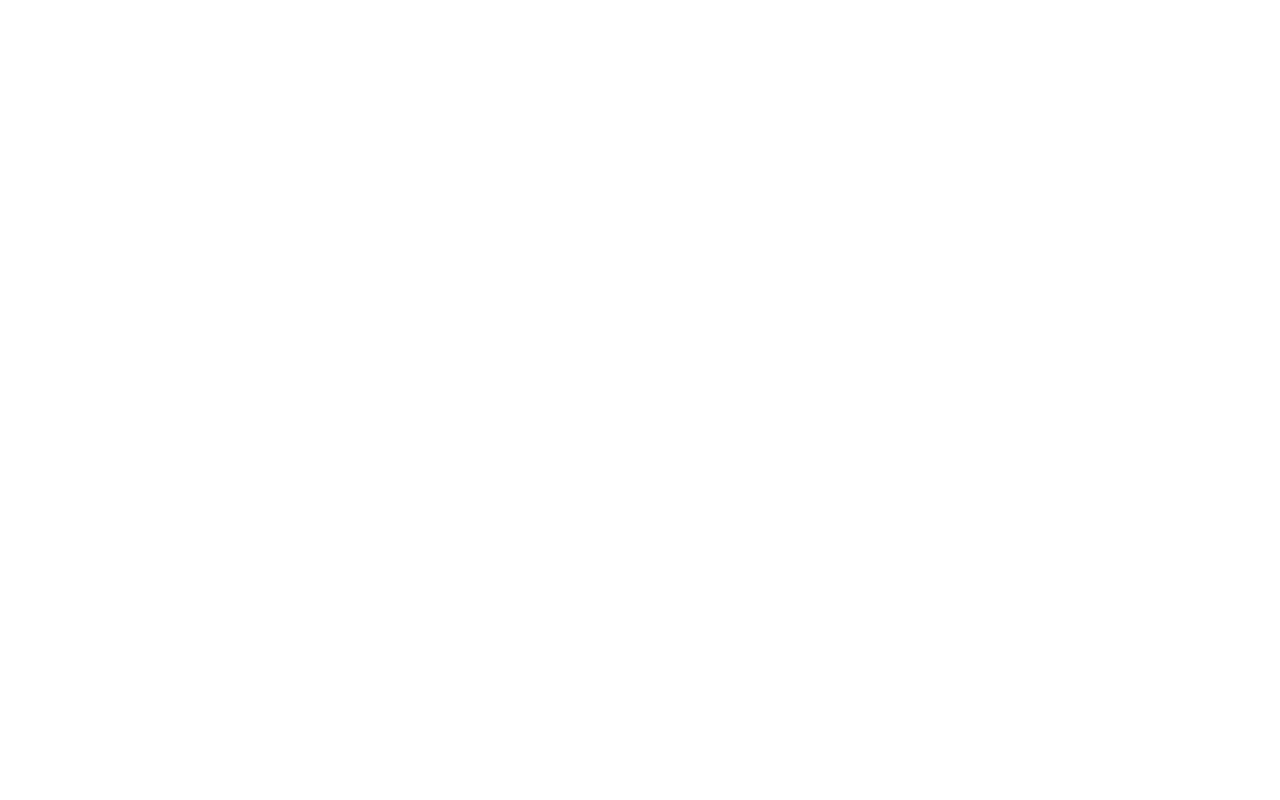
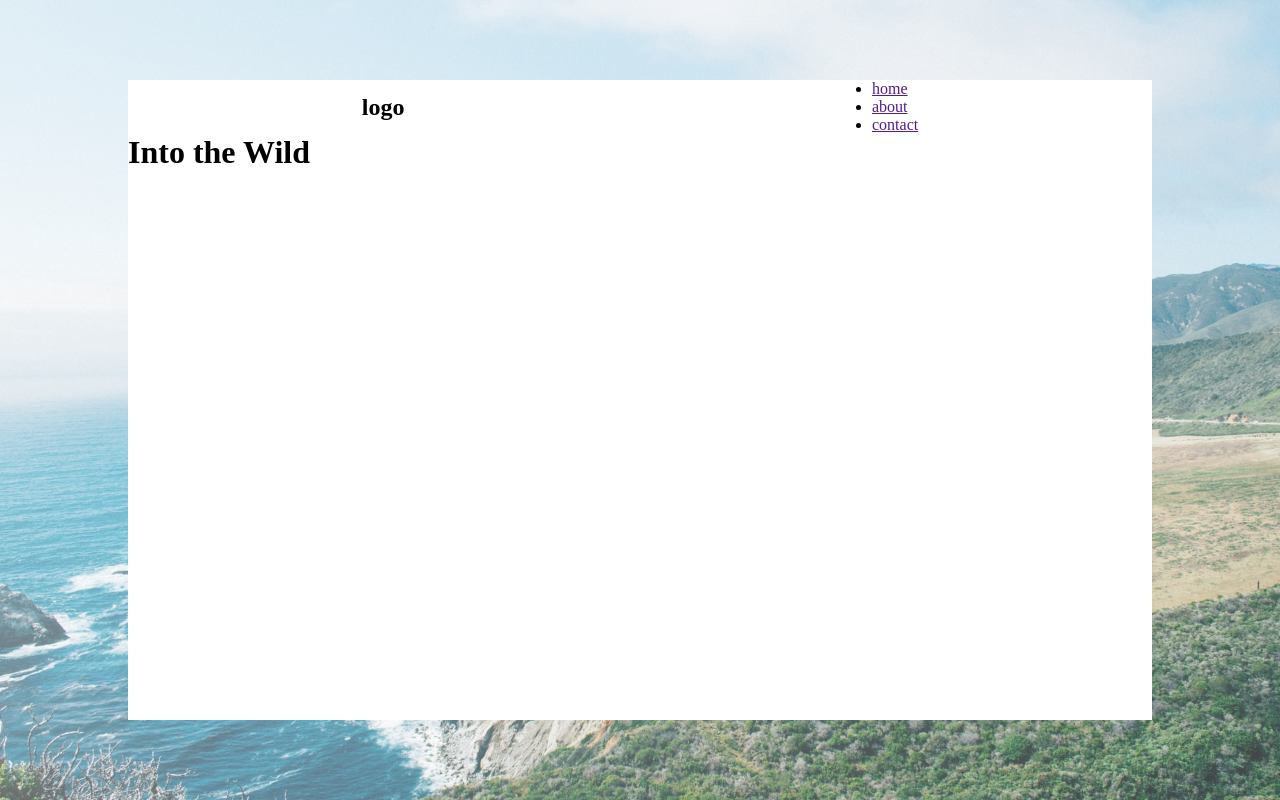
Before and after one commit to kennedybabu/private-island-resort, a plain HTML site: page index.html in a window 1280 px wide. Drawn offline with Linux system fonts and the light colour scheme.

Commit message:
add a background to the heeader section with an overlayed home container

```diff
--- a/index.html
+++ b/index.html
@@ -8,6 +8,23 @@
     <title>Island Resort Webpage</title>
 </head>
 <body>
+    <header class="header">
+        <div class="header__container">
+            <nav>
+                <h2>logo</h2>
+
+                <ul>
+                    <li><a href="">home</a></li>
+                    <li><a href="">about</a></li>
+                    <li><a href="">contact</a></li>
+                </ul>
+            </nav>
+
+            <h1 class="header__headline">
+                Into the Wild
+            </h1>
+        </div>
+    </header>
 
 </body>
 </html>
--- a/styles.css
+++ b/styles.css
@@ -0,0 +1,37 @@
+* {
+    margin: 0;
+    padding: 0;
+}
+
+body {
+    box-sizing: border-box;
+}
+
+.header {
+    min-height: 100vh;
+    display: flex;
+    align-items: center;
+    justify-content: center;
+    background-size: cover;
+    background-position: center;
+    /* align-items: center; */
+    background-image: linear-gradient(to right bottom, rgba(255, 255, 255, 0.603),rgba(255, 255, 255, 0.24)), url(./images/greg-jurgajtis-2NyNF1mrYGY-unsplash.jpg);
+
+}
+
+nav {
+    display: flex;
+    align-items: center;
+    justify-content: space-around;
+}
+
+
+.header__container {
+    min-width: 80vw;
+    height: 80vh;
+    background-color: white;
+    margin: auto;
+    align-items: center;
+    justify-content: center;
+    /* display: flex; */
+}
```
